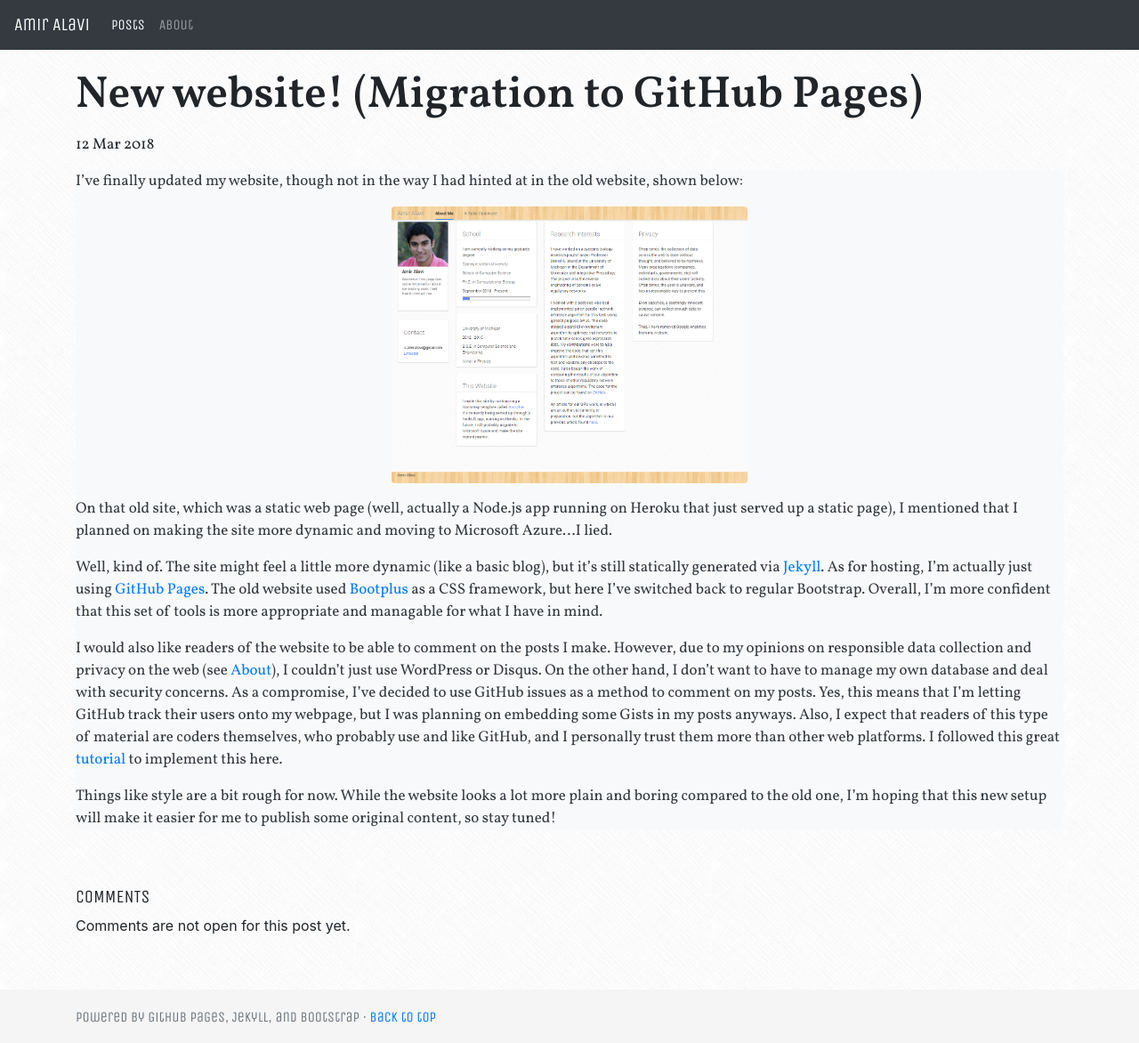
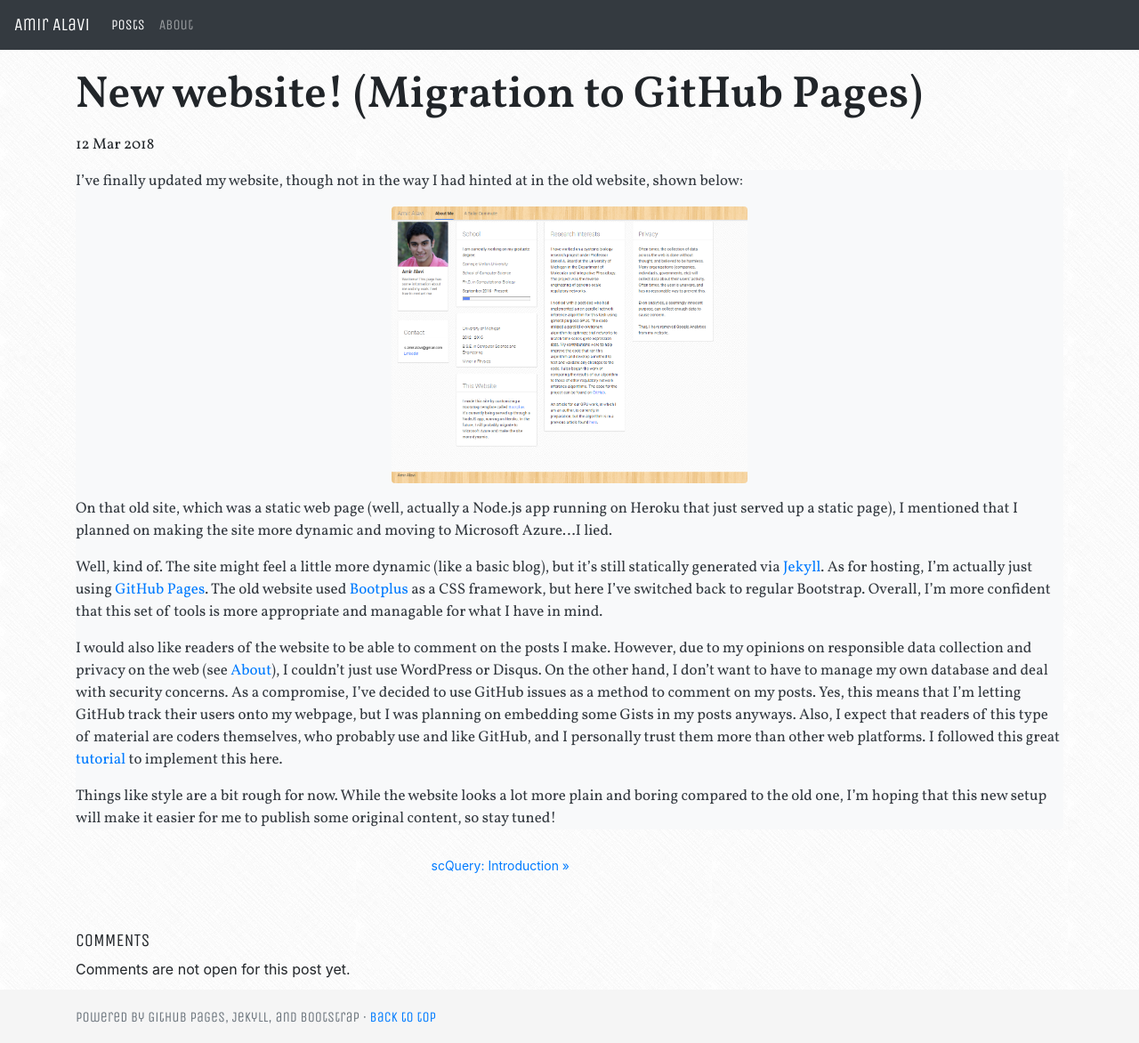
Before and after one commit to AmirAlavi/AmirAlavi.github.io, a Jekyll site: the page built from _posts/2018-03-05-new_site.md, in a window 1280 px wide and 1172 px high. Shown: the whole window at 89% size. Built offline with Jekyll 4.4.1, drawn with Linux system fonts in a browser that asks for light colours; nearby versions of some CDN libraries.

Commit message:
Added 'next' and 'prev' blog post links

```diff
--- a/_layouts/default.html
+++ b/_layouts/default.html
@@ -18,6 +18,7 @@
 		<link href="/css/navbar-top-fixed.css" rel="stylesheet">
 		<link href="/css/main.css", rel="stylesheet">
 		<link href="/css/syntax.css" rel="stylesheet">
+		<link href="/css/post-navigation.css" rel="stylesheet">
 	</head>
 
 	<body>
--- a/_layouts/post.html
+++ b/_layouts/post.html
@@ -11,6 +11,16 @@ layout: default
   {{ content }}
 </div>
 
+<div class="PageNavigation">
+  {% if page.previous.url %}
+  <a class="prev" href="{{page.previous.url}}">&laquo; {{page.previous.title}}</a>
+  {% endif %}
+  {% if page.next.url %}
+  <a class="next" href="{{page.next.url}}">{{page.next.title}} &raquo;</a>
+  {% endif %}
+</div>
+
+
 <!--<div class="page-content">
 	<div class="wrapper">-->
 			{% include github-comments.html %}
--- /dev/null
+++ b/css/post-navigation.css
@@ -0,0 +1,17 @@
+.PageNavigation {
+    font-size: 14px;
+    display: block;
+    width: auto;
+    overflow: hidden;
+}
+
+.PageNavigation a {
+    display: block;
+    width: 50%;
+    float: left;
+    margin: 1em 0;
+}
+
+.PageNavigation .next {
+    text-align: right;
+}
```
